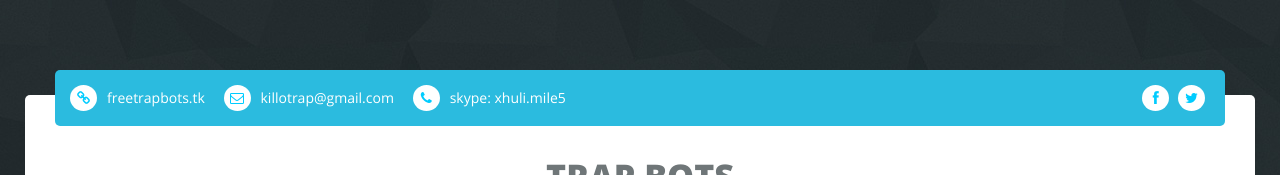
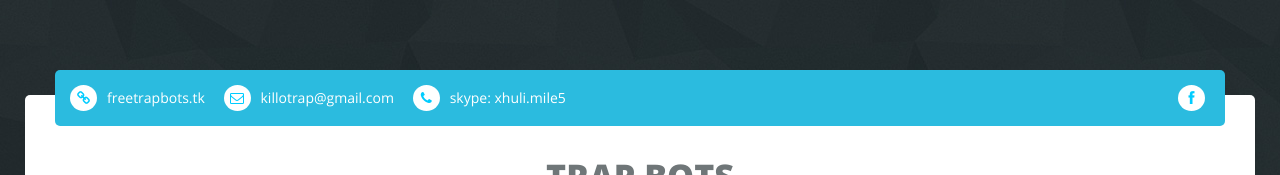
Before and after one commit to TrapKillo/WebTrapBots, a plain HTML site: page index.html in a window 1280 px wide. Shown: the top 175 px of the page. Drawn offline with Linux system fonts and the light colour scheme; files whose address does not match are found by name.

Commit message:
Update index.html

```diff
--- a/index.html
+++ b/index.html
@@ -46,8 +46,6 @@
                     <div class="social">
                         <ul>
                             <li><a href="#"><i class="fw-icon-facebook icon"></i></a></li>
-                            <li><a href="#"><i class="fw-icon-twitter icon"></i></a></li>
-
                         </ul>
                     </div>
                 </div>
```
